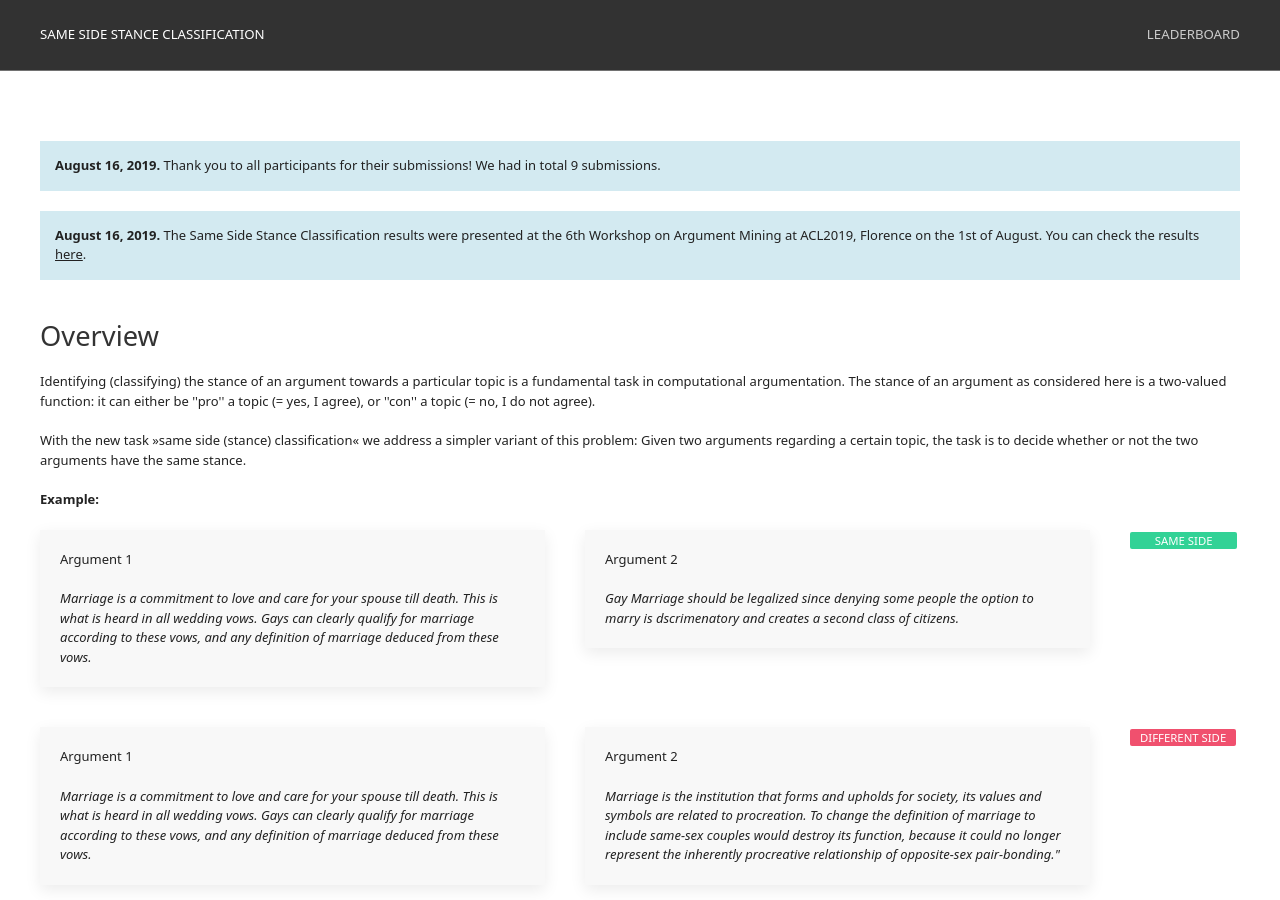
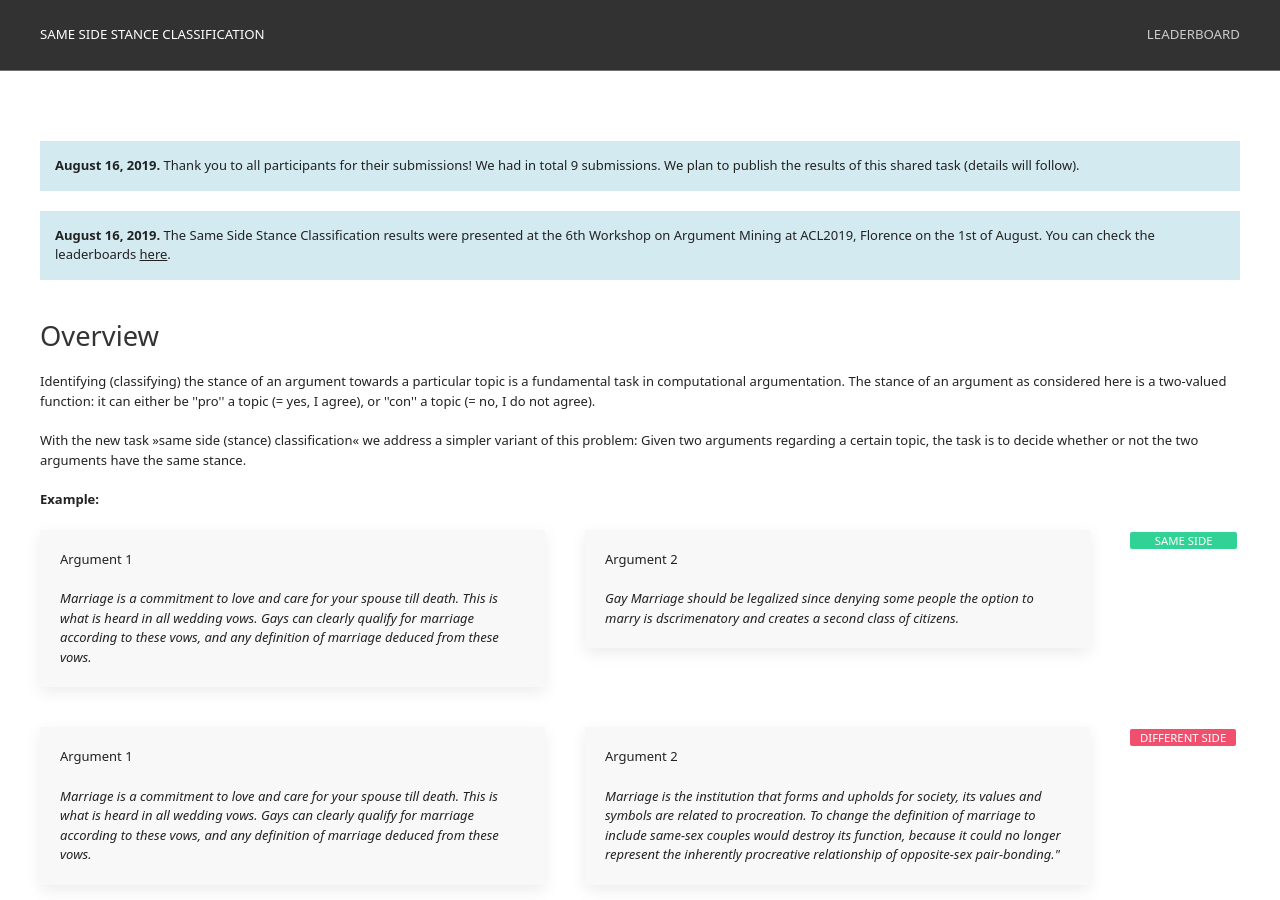
Before and after one commit to shahbazsyed/sameside-webis-de.github.io, a Jekyll site: the page built from index.html, in a window 1280 px wide and 900 px high. Built offline with Jekyll 4.4.1, drawn with Linux system fonts in a browser that asks for light colours.

Commit message:
updated results

```diff
--- a/index.html
+++ b/index.html
@@ -8,10 +8,10 @@ description: Same Side Stance Classification
 <div class="uk-section uk-section-default">
     <div class="uk-container">
       <div class="uk-alert news" uk-alert>
-        <p><b>August 16, 2019.</b> Thank you to all participants for their submissions! We had in total 9 submissions. </p>
+        <p><b>August 16, 2019.</b> Thank you to all participants for their submissions! We had in total 9 submissions. We plan to publish the results of this shared task (details will follow).</p>
       </div>
       <div class="uk-alert news" uk-alert>
-        <p><b>August 16, 2019.</b> The Same Side Stance Classification results were presented at the 6th Workshop on Argument Mining at ACL2019, Florence on the 1st of August. You can check the results <a href="/leaderboard.html" >here</a>. </p>
+        <p><b>August 16, 2019.</b> The Same Side Stance Classification results were presented at the 6th Workshop on Argument Mining at ACL2019, Florence on the 1st of August. You can check the leaderboards <a href="/leaderboard.html" >here</a>. </p>
       </div>
 
 
--- a/leaderboard.html
+++ b/leaderboard.html
@@ -10,7 +10,7 @@ description: Same Side Stance Classification
     <div class="uk-container">
 
             <h1>Leaderboard</h1>
-            <p>We show the best performing model (based on accuracy) for each team, sorted by highest accuracy.</p>
+            <p>We show the best performing model (based on accuracy) for each team, sorted by highest accuracy. We plan to publish the results of this shared task (details will follow).</p>
 <h2> Results <i>Within Topics</i> </h2>
 
 <p>We evaluate all submitted predictions using a balanced subset of of the original <i>test</i> set. </p>
```
